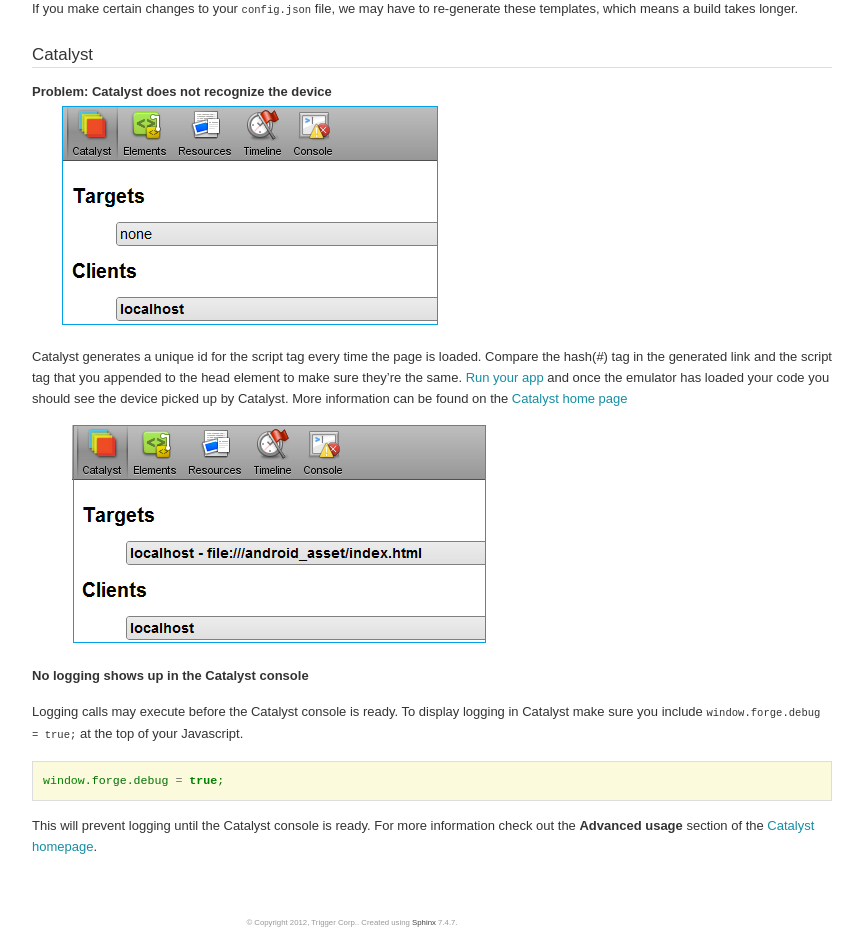
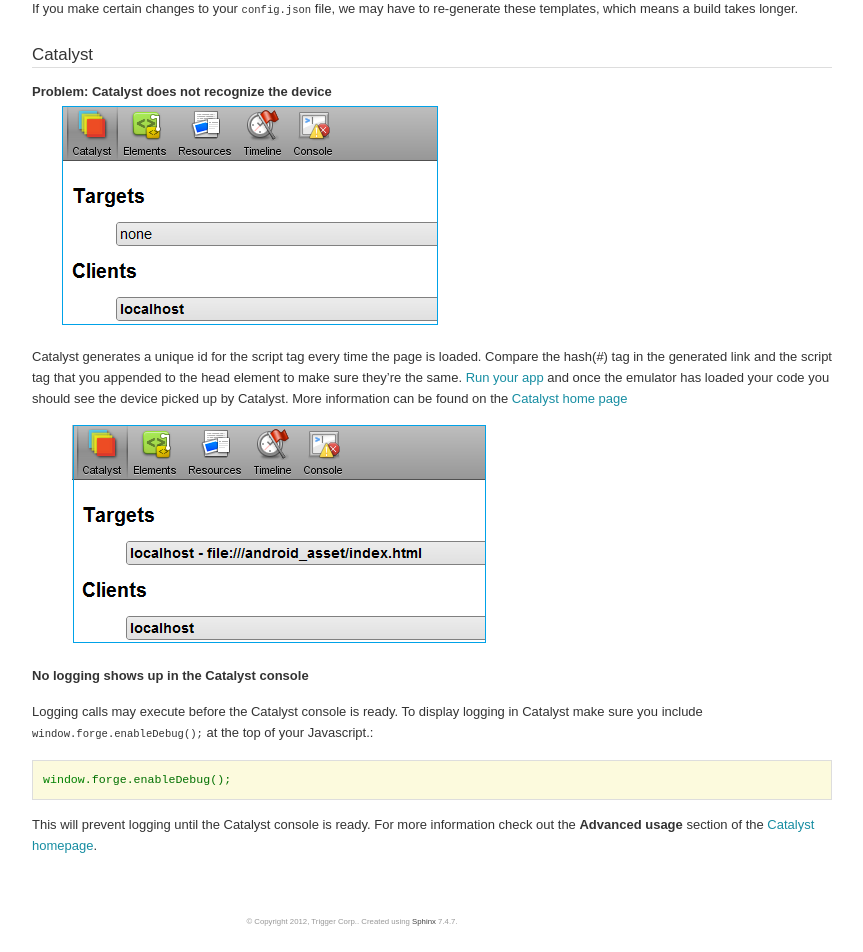
Before and after one commit to trigger-corp/Forge-Documentation, a Sphinx documentation site: the page built from source/faq.rst, in a window 1280 px wide. Shown: the part 945-1897 px from the top of the page, without its empty margins (288-1151 px from the left). Built offline with Sphinx 7.4.7, drawn with Linux system fonts in a browser that asks for light colours; some web fonts are replaced.

Commit message:
update catalyst faq

```diff
--- a/source/faq.rst
+++ b/source/faq.rst
@@ -46,9 +46,9 @@ More information can be found on the `Catalyst home page <http://trigger.io/cata
 **No logging shows up in the Catalyst console**
 
 Logging calls may execute before the Catalyst console is ready.
-To display logging in Catalyst make sure you include ``window.forge.debug = true;`` at the top of your Javascript. ::
+To display logging in Catalyst make sure you include ``window.forge.enableDebug();`` at the top of your Javascript.::
 
-	window.forge.debug = true;
+	window.forge.enableDebug();
 
 This will prevent logging until the Catalyst console is ready.
 For more information check out the **Advanced usage** section of the `Catalyst homepage <http://trigger.io/catalyst/>`_.
```
